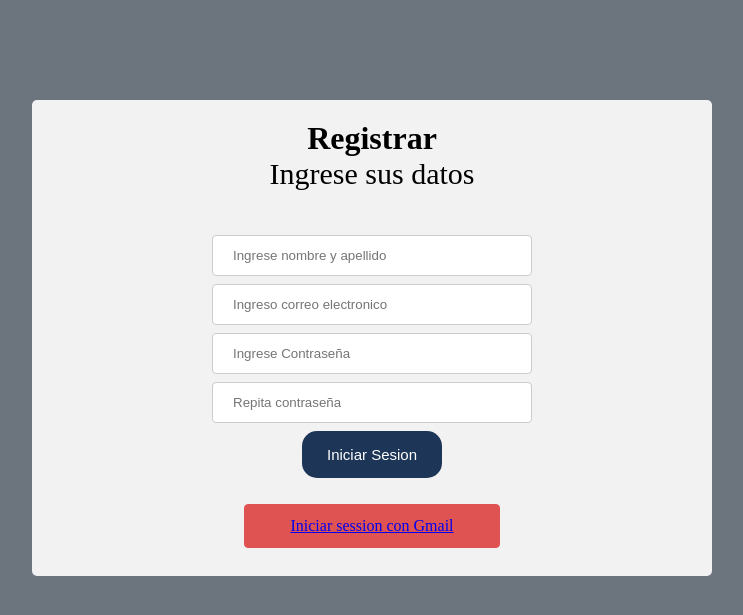
After one commit to oscar-BG/web_dinamica, a PHP site: page /vista/registrar.html in a window 1280 px wide. The commit adds this page. Shown: the top 615 px of the page, without its empty margins (268-1011 px from the left). Run offline with PHP 8.4, Linux system fonts and the light colour scheme.

Commit message:
Creamos la vista registrar con su js para registrar usuarios

```diff
--- a/vista/css/login.css
+++ b/vista/css/login.css
@@ -18,6 +18,17 @@ input[type=email], select {
   margin-right: auto;
 }
 input[type=password], select {
+  width: 50%;
+  padding: 12px 20px;
+  margin: 8px 0;
+  display: block;
+  border: 1px solid #ccc;
+  border-radius: 4px;
+  box-sizing: border-box;
+  margin-left: auto;
+  margin-right: auto;
+}
+input[type=text], select {
   width: 50%;
   padding: 12px 20px;
   margin: 8px 0;
--- a/vista/login.html
+++ b/vista/login.html
@@ -26,7 +26,7 @@
                 </a>
             </div>
             <div>¿Todavía no esta registrado?
-                <a href="register.php">
+                <a href="registrar.html">
                     Registrarse
                 </a>
             </div>
--- /dev/null
+++ b/vista/registrar.html
@@ -0,0 +1,35 @@
+<!DOCTYPE html>
+<html lang="en">
+<head>
+    <meta charset="UTF-8">
+    <meta http-equiv="X-UA-Compatible" content="IE=edge">
+    <meta name="viewport" content="width=device-width, initial-scale=1.0">
+    <link href="css/login.css" rel="stylesheet">
+    <title>Registrarse</title>
+</head>
+<body>
+    <div class="contenedor">
+        <div class="">
+            <h1>Registrar</h1>
+            <p>Ingrese sus datos</p>
+            <br>
+            <br>
+            <input type="text" id="usu_nom" name="usu_nom"  placeholder="Ingrese nombre y apellido">
+            <input type="email" id="usu_correo" name="usu_correo" placeholder="Ingreso correo electronico">
+            <input type="password" id="usu_pass" name="usu_pass" placeholder="Ingrese Contraseña">
+            <input type="password" id="usu_pass1" name="usu_pass1" placeholder="Repita contraseña">
+            <button type="button"  id="btnregistrar">Iniciar Sesion</button>
+            <br>
+            <!--Accesso con email-->
+            <div class="divGmail">
+                <a href="#" id="btnloging">
+                    <span>Iniciar session con Gmail</span>
+                </a>
+            </div>
+        </div>
+    </div>
+    <script src="lib/jquery/jquery.js"></script>
+
+    <script src="registrar.js"></script>
+</body>
+</html>
--- /dev/null
+++ b/vista/registrar.js
@@ -0,0 +1,39 @@
+console.log("Esta llamando al archivo");
+
+function init(){
+
+}
+$(document).ready(function(){
+
+});
+$(document).on("click", "#btnregistrar", function(){
+    console.log("click registrar");
+    var usu_nom = $('#usu_nom').val();
+    var usu_correo = $('#usu_correo').val();
+    var usu_pass = $('#usu_pass').val();
+    var usu_pass1 = $('#usu_pass1').val();
+
+    console.log(usu_nom)
+    console.log(usu_correo);
+    console.log(usu_pass);
+
+    if(usu_nom == '' || usu_correo == '' || usu_pass== '' || usu_pass1== ''){
+        alert("Campos vacios");
+    }else{
+        if(usu_pass == usu_pass1){
+            $.post("../controlador/usuarioC.php?op=registro",{usu_nom:usu_nom,usu_correo:usu_correo,usu_pass},function(data){
+                data = JSON.parse(data);
+                console.log(data);
+                if(data == 0){
+                    alert("Registro exitoso");
+                }else{
+                    alert("Correo ya existe");
+                }
+            });
+        }else{
+            alert("contraseñas no coinciden");
+        }
+
+
+    }
+});
```
Also changed, not shown: controlador/usuarioC.php (+11 -0 lines), modelo/usuarioM.php (+18 -0 lines), README.md.
